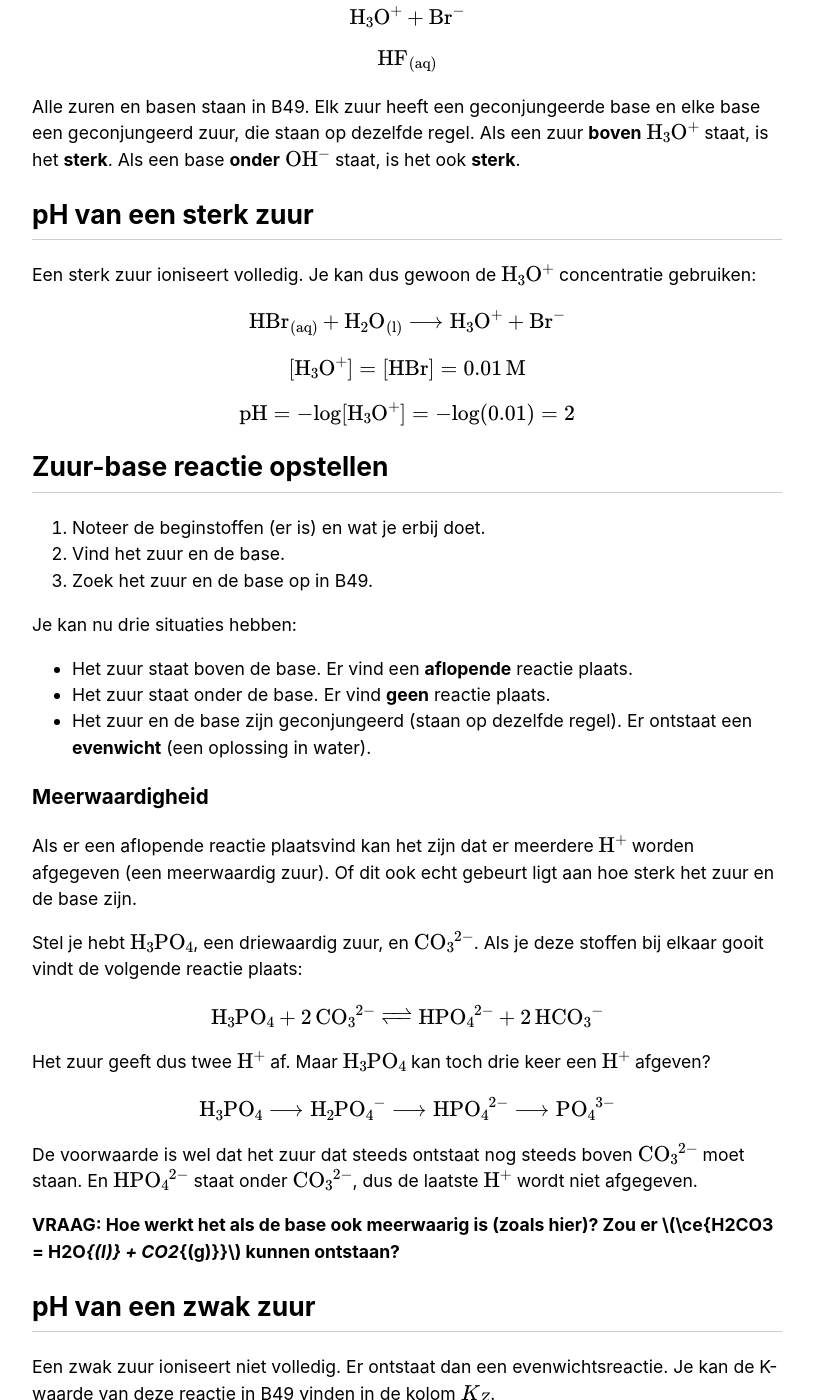
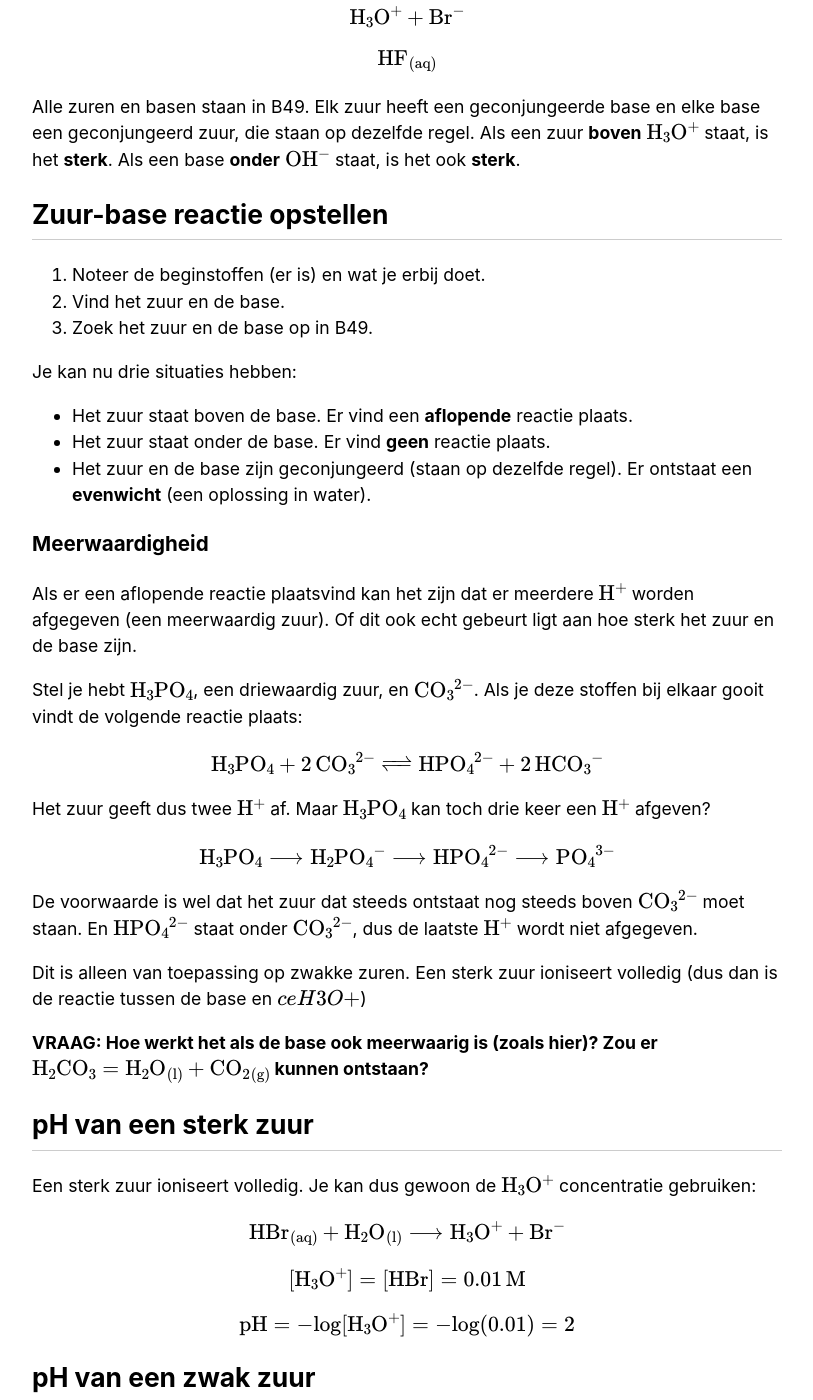
Before and after one commit to RobinBoers/school.geheimesite.nl, a Jekyll site: the page built from 5VWO/TW3/Scheikunde.md, in a window 1280 px wide and 1400 px high, scrolled down 309 px. Shown: the whole window, without its empty margins (233-1046 px from the left). Built offline with Jekyll 4.4.1, drawn with Linux system fonts in a browser that asks for light colours; our own code applies the rules of GitHub Pages for plain Markdown files; some of the changed text lies outside the part shown.

Commit message:
Fix stuff

```diff
--- a/5VWO/TW3/Scheikunde.md
+++ b/5VWO/TW3/Scheikunde.md
@@ -45,7 +37,17 @@ Het zuur geeft dus twee \\(\ce{H+}\\) af. Maar \\(\ce{H3PO4}\\) kan toch drie ke
 
 De voorwaarde is wel dat het zuur dat steeds ontstaat nog steeds boven \\(\ce{CO3^2-}\\) moet staan. En \\(\ce{HPO4^2-}\\) staat onder \\(\ce{CO3^2-}\\), dus de laatste \\(\ce{H+}\\) wordt niet afgegeven.
 
-**VRAAG: Hoe werkt het als de base ook meerwaarig is (zoals hier)? Zou er \\(\ce{H2CO3 = H2O*{(l)} + CO2*{(g)}}\\) kunnen ontstaan?**
+Dit is alleen van toepassing op zwakke zuren. Een sterk zuur ioniseert volledig (dus dan is de reactie tussen de base en \\(ce{H3O+}\\))
+
+**VRAAG: Hoe werkt het als de base ook meerwaarig is (zoals hier)? Zou er \\(\ce{H2CO3 = H2O\_{(l)} + CO2\_{(g)}}\\) kunnen ontstaan?**
+
+## pH van een sterk zuur
+
+Een sterk zuur ioniseert volledig. Je kan dus gewoon de \\(\ce{H3O+}\\) concentratie gebruiken:
+
+\\[\ce{HBr_{(aq)} + H2O_{(l)} -> H3O+ + Br-}\\]
+\\[\ce{[H3O+] = [HBr] = 0.01M}\\]
+\\[\ce{pH = -log[H3O+] = -log(0.01) = 2}\\]
 
 ## pH van een zwak zuur
 
@@ -119,7 +121,7 @@ Stel dat je moet berekenen hoeveel \\(\ce{HF}\\) is omgezet in \\(\ce{F-}\\). Er
 
 ## Buffers
 
-Een buffer is een oplossing van een geconjungeerd zuur en base waarbij geldt \\(\ce{[B-] \simeq [HB]}\\). Dit geeft de oplossing een bufferwerking: als je er zuur of base aan toevoegt blijft de pH ongeveer gelijk. Het bekendste voorbeeld van een buffer is bloed.
+Een buffer is een oplossing van een geconjungeerd zuur en base waarbij geldt \\(\ce{[B-] \simeq [HB]}\\). Dit geeft de oplossing een bufferwerking: als je er zuur of base aan toevoegt blijft de pH ongeveer gelijk. De bufferwerking is het beste als \\(\ce{[HB]}\\) en \\(\ce{[B-]}\\) zo dicht mogelijk bij elkaar liggen (dus perfecte buffer als ze gelijk zijn). Het bekendste voorbeeld van een buffer is bloed.
 
 Je kan de pH van een buffer op twee manieren berekenen:
 
```
Also changed, not shown: other parts of 5VWO/TW3/Scheikunde.md (+0 -10 lines).
